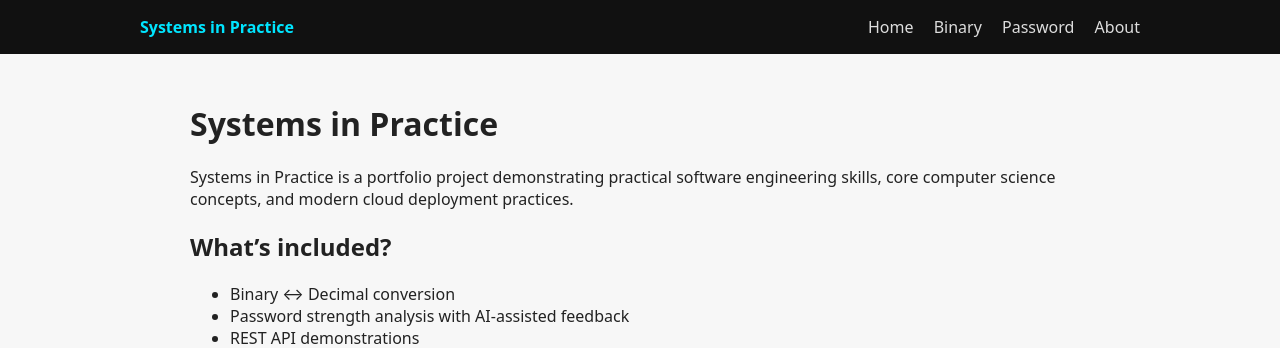
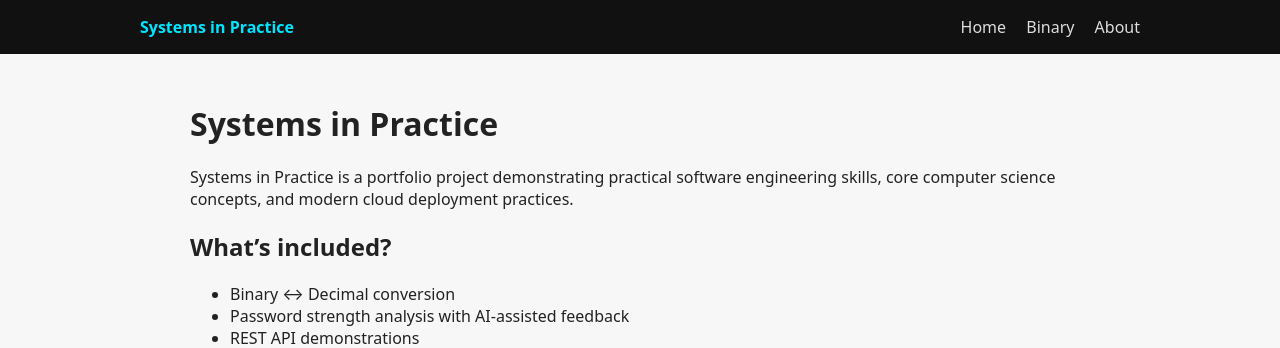
Before and after one commit to Finlay57/systems-in-practice, a Flask app: page / in a window 1280 px wide. Shown: the top 348 px of the page. Run offline with Flask 3, Linux system fonts and the light colour scheme.

Commit message:
Removed password from navbar

```diff
--- a/templates/base.html
+++ b/templates/base.html
@@ -13,7 +13,6 @@
         <div class="nav-links">
             <a href="/">Home</a>
             <a href="/binary">Binary</a>
-            <a href="#">Password</a>
             <a href="#">About</a>
 
         </div>
```
